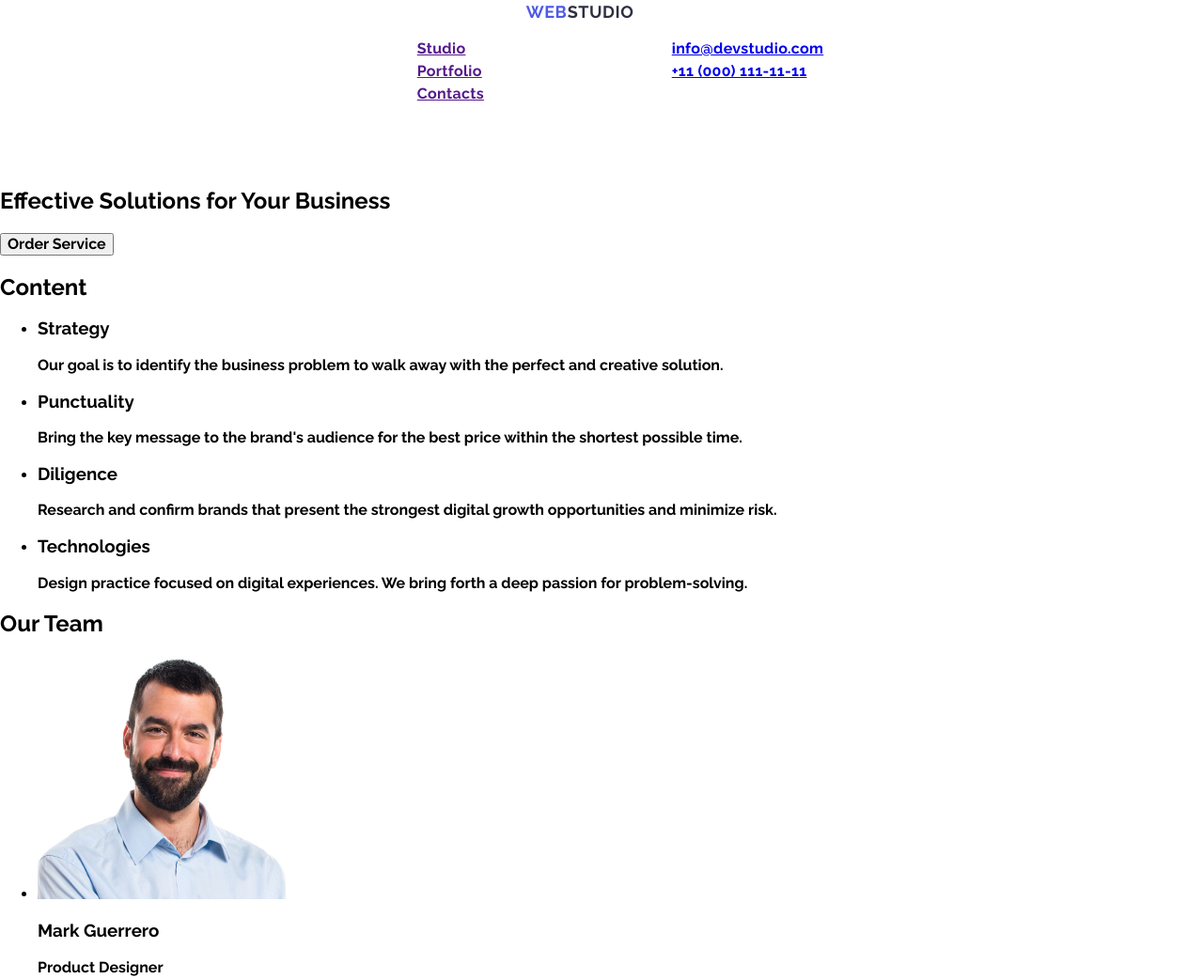
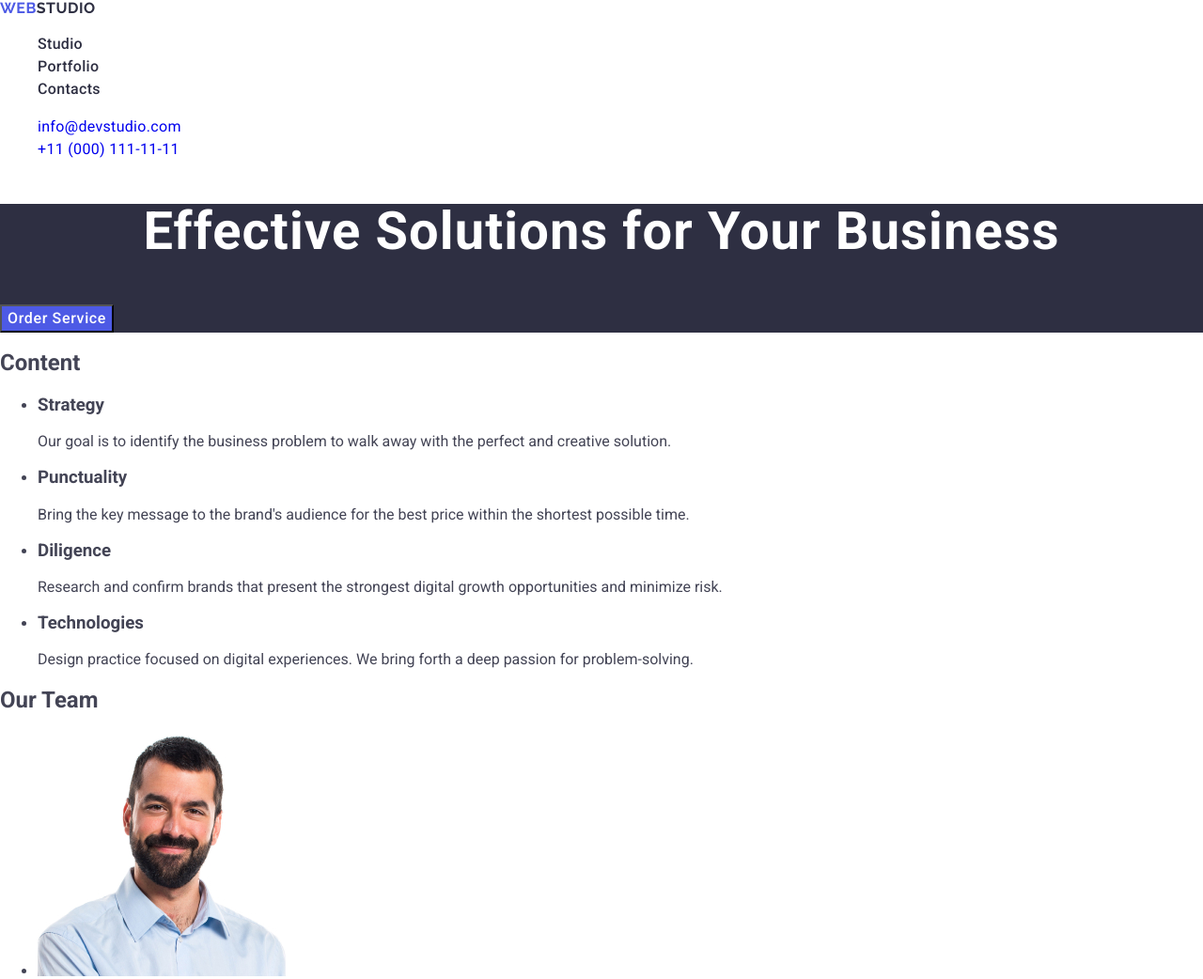
Before and after one commit to VladSmetana/goit-markup-hw-02, a website: page index.html in a window 1280 px wide. Shown: the top 1042 px of the page at 94% size. Drawn offline with nearby package versions, Linux system fonts and the light colour scheme.

Commit message:
add styles

```diff
--- /dev/null
+++ b/css/styles.css
@@ -0,0 +1,90 @@
+body{
+    font-family: 'Roboto', sans-serif;
+    color: #434455;
+    background-color: #FFFFFF;
+}
+.logo{
+    font-family: 'Raleway', sans-serif;
+    text-decoration: none;
+    font-weight: 700;
+    line-height: 1.17;
+    letter-spacing: 0.03em;
+    text-transform: uppercase;
+    color:#4d5ae5;
+}
+.logo-part-2{
+    color: #2E2F42;
+    text-decoration: none;
+    font-weight: 700;
+    line-height: 1.17;
+    letter-spacing: 0.03em;
+    text-transform: uppercase;
+}
+.information-list{
+    list-style-type: none;
+}
+.information{
+    color: #2E2F42;
+    font-size: 16px;
+    font-style: normal;
+    font-weight: 500;
+    line-height: 24px;
+    letter-spacing: 0.32px;
+    text-decoration: none;
+    padding-right: 40px;
+}
+.information:hover, .information:focus {
+    color: #404bbf;
+}
+{
+    color:#404bbf;
+}
+address{
+    color: #434455;
+    font-size: 16px;
+    font-style: normal;
+    font-weight: 400;
+    line-height: 24px; /* 150% */
+    letter-spacing: 0.32px;
+}
+.contacts-list{
+    list-style-type: none;
+}
+.contacts{
+    text-decoration: none;
+}
+.section-1{
+    background-color: #2e2f42;
+}
+.title{
+    font-size: 56px;
+    line-height: 1.07;
+    text-align: center;
+    letter-spacing: 0.02em;
+    color: #ffffff;
+}
+.button{
+    background-color: #4D5AE5;
+    font-family: "Roboto", sans-serif;
+    font-weight: 500;
+    font-size: 16px;
+    line-height: 1.5;
+    letter-spacing: 0.04em;
+    color: #ffffff;
+    cursor: pointer;
+}
+.button:hover, .button:focus{
+    background-color: #404BBF
+}
+
+
+
+
+footer{
+    background-color: #2e2f42;
+}
+.footer-text{
+    line-height: 1.5;
+    color: #F4F4FD;
+    letter-spacing: 0.02em
+}
--- a/index.html
+++ b/index.html
@@ -6,39 +6,39 @@
     <link rel="preconnect" href="https://fonts.gstatic.com" crossorigin>
     <link href="https://fonts.googleapis.com/css2?family=Raleway:wght@700&family=Roboto:wght@400;500;700&display=swap" rel="stylesheet">
     <link rel="stylesheet" href="node_modules/modern-normalize/modern-normalize.css">
-    <link rel="stylesheet" href="styles.css">
+    <link rel="stylesheet" href="css/styles.css">
     <title>WebStudio</title>
 </head>
 <body>
 <header>
     <nav>
         <a
-                href="./index.html" class="logo"><span class="logo-part-1">Web</span><span class="logo-part-2">Studio</span>
+                href="./index.html" class="logo">Web<span class="logo-part-2">Studio</span>
         </a>
-        <ul class="information">
-            <li><a href="">Studio</a></li>
-            <li><a href="">Portfolio</a></li>
-            <li><a href="">Contacts</a></li>
+        <ul class="information-list">
+            <li><a href="" class="information">Studio</a></li>
+            <li><a href="" class="information">Portfolio</a></li>
+            <li><a href="" class="information">Contacts</a></li>
         </ul>
     </nav>
     <address>
-        <ul class="contacts">
+        <ul class="contacts-list">
             <li>
-                <a href="mailto:info@devstudio.com">info@devstudio.com</a>
+                <a href="mailto:info@devstudio.com" class="contacts">info@devstudio.com</a>
             </li>
             <li>
-                <a href="tel:+110001111111">+11 (000) 111-11-11</a>
+                <a href="tel:+110001111111" class="contacts">+11 (000) 111-11-11</a>
             </li>
         </ul>
     </address>
 </header>
     <main>
-        <section >
-            <h1>Effective Solutions for Your Business</h1>
-            <button type="button">Order Service</button>
+        <section class="section-1" >
+            <h1 class="title">Effective Solutions for Your Business</h1>
+            <button type="button" class="button">Order Service</button>
         </section>
-        <section>
-            <h2 class="headers">Content</h2>
+        <section class="section-2">
+            <h2 class="section-heading">Content</h2>
             <ul>
                 <li>
                     <h3>Strategy</h3>
@@ -66,63 +66,63 @@
                 </li>
             </ul>
         </section>
-        <section>
-            <h2 class="headers">Our Team</h2>
+        <section class="section-3">
+            <h2 class="section-heading">Our Team</h2>
             <ul>
                 <li>
                     <img src="./images/Mark-Guerrero.jpg" alt="Mark Guerrero" width="264">
-                    <h3>Mark Guerrero</h3>
-                    <p>Product Designer</p>
+                    <h3 class="card-headers">Mark Guerrero</h3>
+                    <p class="card-content">Product Designer</p>
                 </li>
                 <li>
                     <img src="./images/Tom-Ford.jpg" alt="Tom Ford" width="264">
-                    <h3>Tom Ford</h3>
-                    <p>Frontend Developer</p>
+                    <h3 class="card-headers">Tom Ford</h3>
+                    <p class="card-content">Frontend Developer</p>
                 </li>
                 <li>
                     <img src="./images/Camila-Garcia.jpg" alt="Camila Garcia" width="264">
-                    <h3>Camila Garcia</h3>
-                    <p>Marketing</p>
+                    <h3 class="card-headers">Camila Garcia</h3>
+                    <p class="card-content">Marketing</p>
                 </li>
                 <li>
                     <img src="./images/Daniel-Wilson.jpg" alt="Daniel Wilson" width="264">
-                    <h3>Daniel Wilson</h3>
-                    <p>UI Designer</p>
+                    <h3 class="card-headers">Daniel Wilson</h3>
+                    <p class="card-content">UI Designer</p>
                 </li>
             </ul>
         </section>
-        <section>
-            <h2 class="headers">Our Portfolio</h2>
+        <section class="section-4">
+            <h2 class="section-heading">Our Portfolio</h2>
             <ul>
                 <li>
                     <img src="./images/banking.jpg" alt="Banking app" width="360" />
-                    <h3>Banking App</h3>
+                    <h3 class="card-headers">Banking App</h3>
                     <p>App</p>
                 </li>
                 <li>
                     <img src="./images/payment.jpg" alt="Cashless Payment" width="360" />
-                    <h3>Cashless Payment</h3>
-                    <p>Marketing</p>
+                    <h3 class="card-headers">Cashless Payment</h3>
+                    <p class="card-content">Marketing</p>
                 </li>
                 <li>
                     <img src="./images/meditation.jpg" alt="Meditation App" width="360"  />
-                    <h3>Meditation App</h3>
-                    <p>App</p>
+                    <h3 class="card-headers">Meditation App</h3>
+                    <p class="card-content">App</p>
                 </li>
                 <li>
                     <img src="./images/taxi.jpg" alt="Taxi Service" width="360"  />
-                    <h3>Taxi Service</h3>
-                    <p>Marketing</p>
+                    <h3 class="card-headers">Taxi Service</h3>
+                    <p class="card-content">Marketing</p>
                 </li>
                 <li>
                     <img src="./images/screen.jpg" alt="Screen Illustrations" width="360" />
                     <h3>Screen Illustrations</h3>
-                    <p>Design</p>
+                    <p class="card-content">Design</p>
                 </li>
                 <li>
                     <img src="./images/courses.jpg" alt="Online Courses" width="360" />
                     <h3>Online Courses</h3>
-                    <p>Marketing</p>
+                    <p class="card-content">Marketing</p>
                 </li>
             </ul>
         </section>
@@ -131,7 +131,7 @@
             <a
                     href="./index.html" class="logo"><span class="logo-part-1">Web</span><span class="logo-part-2">Studio</span>
             </a>
-            <p>
+            <p class="footer-text">
                 Increase the flow of customers and sales for your business with digital marketing & growth solutions.
             </p>
         </footer>
--- a/styles.css
+++ /dev/null
@@ -1,63 +0,0 @@
-body{
-    font-family: 'Raleway', sans-serif;
-}
-header{
-    display: flex;
-    justify-content: center;
-    align-items: center;
-    flex-shrink: 0;
-}
-.logo{
-    font-family: 'Raleway', sans-serif;
-    display: inline-flex;
-    height: 24px;
-    align-items: center;
-    flex-shrink: 0;
-    text-decoration: none;
-    margin-left: 156px;
-
-}
-.logo-part-1{
-    color:  #4D5AE5;
-    font-size: 18px;
-    font-style: normal;
-    font-weight: 700;
-    line-height: 21px;
-    letter-spacing: 0.54px;
-    text-transform: uppercase;
-    width: 44px;
-}
-.logo-part-2{
-    color: #2E2F42;
-    font-size: 18px;
-    font-style: normal;
-    font-weight: 700;
-    line-height: 21px;
-    letter-spacing: 0.54px;
-    text-transform: uppercase;
-    width: 71px;
-}
-.information{
-    color: #2E2F42;
-    font-size: 16px;
-    font-style: normal;
-    font-weight: 500;
-    line-height: 24px;
-    letter-spacing: 0.32px;
-    list-style-type: none;
-    text-decoration: none;
-    padding-right: 40px;
-}
-.contacts{
-    color: #434455;
-    font-size: 16px;
-    font-style: normal;
-    font-weight: 400;
-    line-height: 24px; /* 150% */
-    letter-spacing: 0.32px;
-    list-style-type: none;
-    text-decoration: none;
-}
-main{
-    margin-top: 72px;
-}
```
